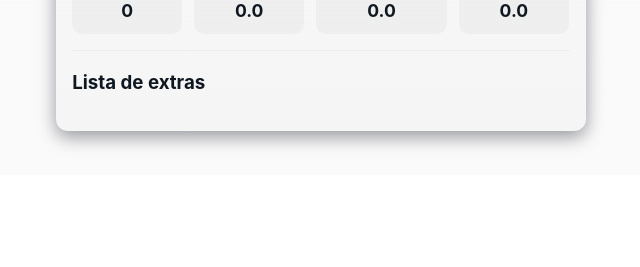
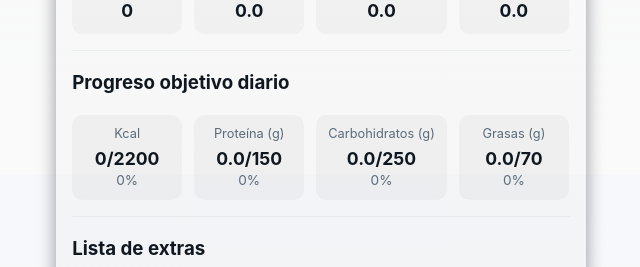
Before and after one commit to alejandro-pineda05/nutricount, a React (Vite) app: page / in a window 1280 px wide. Shown: the part 625-892 px from the top of the page, without its empty margins (319-959 px from the left). Before the commit the page ends 800 px from the top, so only its background shows below. Built offline with nearby package versions, Linux system fonts and the light colour scheme; no server answers; the database is empty.

Commit message:
Añadir y modificar objetivos

```diff
--- a/src/AjustesMode.jsx
+++ b/src/AjustesMode.jsx
@@ -76,6 +76,7 @@ function AjustesMode({ db: dbData, reloadDb }) {
     if (activeTab === "standardFoods") return dbData.standardFoods;
     if (activeTab === "tuppers") return dbData.tuppers;
     if (activeTab === "tupperTypes") return dbData.tupperTypes;
+    if (activeTab === "objectives") return dbData.dailyGoals;
     return [];
   }, [activeTab, dbData]);
 
@@ -83,7 +84,8 @@ function AjustesMode({ db: dbData, reloadDb }) {
     foods: { id: "new", name: "", kcal: 0, protein: 0, carbs: 0, fat: 0 },
     standardFoods: { id: "new", name: "", kcal: 0, protein: 0, carbs: 0, fat: 0 },
     tuppers: { id: "new", name: "", kcal: 0, protein: 0, carbs: 0, fat: 0 },
-    tupperTypes: { id: "new", name: "", weight: 0 }
+    tupperTypes: { id: "new", name: "", weight: 0 },
+    objectives: { id: "main", kcal: 2200, protein: 150, carbs: 250, fat: 70 }
   };
 
   const saveItem = async (collectionName, item) => {
@@ -100,6 +102,21 @@ function AjustesMode({ db: dbData, reloadDb }) {
     setEditingId(null);
   };
 
+  // Handler específico para guardar objetivos en dailyGoals/main
+  const saveObjectives = async (values) => {
+    const payload = { id: "main", ...values };
+    await setDoc(doc(db, "dailyGoals", "main"), payload);
+    await reloadDb();
+  };
+
+  const currentObjectives = dbData.dailyGoals?.find((d) => d.id === "main") || {
+    id: "main",
+    kcal: 2200,
+    protein: 150,
+    carbs: 250,
+    fat: 70
+  };
+
   return (
     <div>
       <h2>Modo Ajustes</h2>
@@ -109,9 +126,11 @@ function AjustesMode({ db: dbData, reloadDb }) {
         <button className={`btn ${activeTab === "standardFoods" ? "btn--primary" : ""}`} onClick={() => setActiveTab("standardFoods")}>Estándar</button>
         <button className={`btn ${activeTab === "tuppers" ? "btn--primary" : ""}`} onClick={() => setActiveTab("tuppers")}>Tuppers</button>
         <button className={`btn ${activeTab === "tupperTypes" ? "btn--primary" : ""}`} onClick={() => setActiveTab("tupperTypes")}>Tipos de Tupper</button>
+        <button className={`btn ${activeTab === "objectives" ? "btn--primary" : ""}`} onClick={() => setActiveTab("objectives")}>Objetivos</button>
       </div>
 
       <div style={{ marginBottom: 12 }}>
+        {activeTab !== "objectives" && (
           <button className="btn btn--primary"
             onClick={() => {
               setNewItem(template[activeTab]);
@@ -120,8 +139,73 @@ function AjustesMode({ db: dbData, reloadDb }) {
           >
             Añadir nuevo
           </button>
+        )}
       </div>
 
+      {activeTab === "objectives" ? (
+        <div>
+          <div className="card" style={{ padding: 12 }}>
+            <h3>Objetivos diarios (document: dailyGoals / id: main)</h3>
+            <div style={{ display: "grid", gap: 12, gridTemplateColumns: "1fr 1fr", marginTop: 8 }}>
+              <div className="field">
+                <label>Kcal objetivo</label>
+                <input className="input" type="number" defaultValue={currentObjectives.kcal} id="goalKcal" />
+              </div>
+              <div className="field">
+                <label>Proteína (g)</label>
+                <input className="input" type="number" defaultValue={currentObjectives.protein} id="goalProtein" />
+              </div>
+              <div className="field">
+                <label>Carbohidratos (g)</label>
+                <input className="input" type="number" defaultValue={currentObjectives.carbs} id="goalCarbs" />
+              </div>
+              <div className="field">
+                <label>Grasas (g)</label>
+                <input className="input" type="number" defaultValue={currentObjectives.fat} id="goalFat" />
+              </div>
+            </div>
+
+            <div style={{ marginTop: 12 }}>
+              <button
+                className="btn btn--primary"
+                onClick={async () => {
+                  const kcal = Number(document.getElementById("goalKcal").value) || 0;
+                  const protein = Number(document.getElementById("goalProtein").value) || 0;
+                  const carbs = Number(document.getElementById("goalCarbs").value) || 0;
+                  const fat = Number(document.getElementById("goalFat").value) || 0;
+                  await saveObjectives({ kcal, protein, carbs, fat });
+                }}
+              >
+                Guardar objetivos
+              </button>
+            </div>
+          </div>
+
+          <div className="hr" />
+
+          <div>
+            <p className="small">Actualmente guardado:</p>
+            <div className="macros" style={{ marginTop: 8 }}>
+              <div className="macro">
+                <div className="label">Kcal objetivo</div>
+                <div className="value">{currentObjectives.kcal}</div>
+              </div>
+              <div className="macro">
+                <div className="label">Proteína (g)</div>
+                <div className="value">{currentObjectives.protein}</div>
+              </div>
+              <div className="macro">
+                <div className="label">Carbohidratos (g)</div>
+                <div className="value">{currentObjectives.carbs}</div>
+              </div>
+              <div className="macro">
+                <div className="label">Grasas (g)</div>
+                <div className="value">{currentObjectives.fat}</div>
+              </div>
+            </div>
+          </div>
+        </div>
+      ) : (
         <div className="table-wrap">
           <table>
             <thead>
@@ -179,6 +263,7 @@ function AjustesMode({ db: dbData, reloadDb }) {
             </tbody>
           </table>
         </div>
+      )}
     </div>
   );
 }
--- a/src/App.jsx
+++ b/src/App.jsx
@@ -14,12 +14,14 @@ function App() {
     const foodsSnap = await getDocs(collection(db, "foods"));
     const standardSnap = await getDocs(collection(db, "standardFoods"));
     const tuppersSnap = await getDocs(collection(db, "tuppers"));
+    const dailyGoalsSnap = await getDocs(collection(db, "dailyGoals"));
 
     setDbData({
       tupperTypes: tupperTypesSnap.docs.map(d => ({ id: d.id, ...d.data() })),
       foods: foodsSnap.docs.map(d => ({ id: d.id, ...d.data() })),
       standardFoods: standardSnap.docs.map(d => ({ id: d.id, ...d.data() })),
-      tuppers: tuppersSnap.docs.map(d => ({ id: d.id, ...d.data() }))
+      tuppers: tuppersSnap.docs.map(d => ({ id: d.id, ...d.data() })),
+      dailyGoals: dailyGoalsSnap.docs.map(d => ({ id: d.id, ...d.data() }))
     });
   };
 
--- a/src/SimpleMode.jsx
+++ b/src/SimpleMode.jsx
@@ -61,6 +61,20 @@ function SimpleMode({ db }) {
       total.fat += macros.fat;
     }
   });
+
+  // Obtiene objetivo diario (document id 'main') si existe, si no valores por defecto
+  const goalObj = db.dailyGoals?.find((g) => g.id === "main") || {
+    id: "main",
+    kcal: 2200,
+    protein: 150,
+    carbs: 250,
+    fat: 70
+  };
+
+  const pct = (current, goal) => {
+    if (!goal || goal <= 0) return 0;
+    return Math.min(100, Math.round((current / goal) * 100));
+  };
 
   return (
     <div>
@@ -183,6 +197,32 @@ function SimpleMode({ db }) {
 
       <div className="hr" />
 
+      <h3>Progreso objetivo diario</h3>
+      <div className="macros" style={{ marginBottom: 8 }}>
+        <div className="macro">
+          <div className="label">Kcal</div>
+          <div className="value">{Math.round(total.kcal)}/{goalObj.kcal}</div>
+          <div className="small">{pct(total.kcal, goalObj.kcal)}%</div>
+        </div>
+        <div className="macro">
+          <div className="label">Proteína (g)</div>
+          <div className="value">{total.protein.toFixed(1)}/{goalObj.protein}</div>
+          <div className="small">{pct(total.protein, goalObj.protein)}%</div>
+        </div>
+        <div className="macro">
+          <div className="label">Carbohidratos (g)</div>
+          <div className="value">{total.carbs.toFixed(1)}/{goalObj.carbs}</div>
+          <div className="small">{pct(total.carbs, goalObj.carbs)}%</div>
+        </div>
+        <div className="macro">
+          <div className="label">Grasas (g)</div>
+          <div className="value">{total.fat.toFixed(1)}/{goalObj.fat}</div>
+          <div className="small">{pct(total.fat, goalObj.fat)}%</div>
+        </div>
+      </div>
+
+      <div className="hr" />
+
       <h3>Lista de extras</h3>
       <ul className="extras-list">
         {extras.map((e) => {
```
Lines whose indentation alone changed are shown as unchanged.
